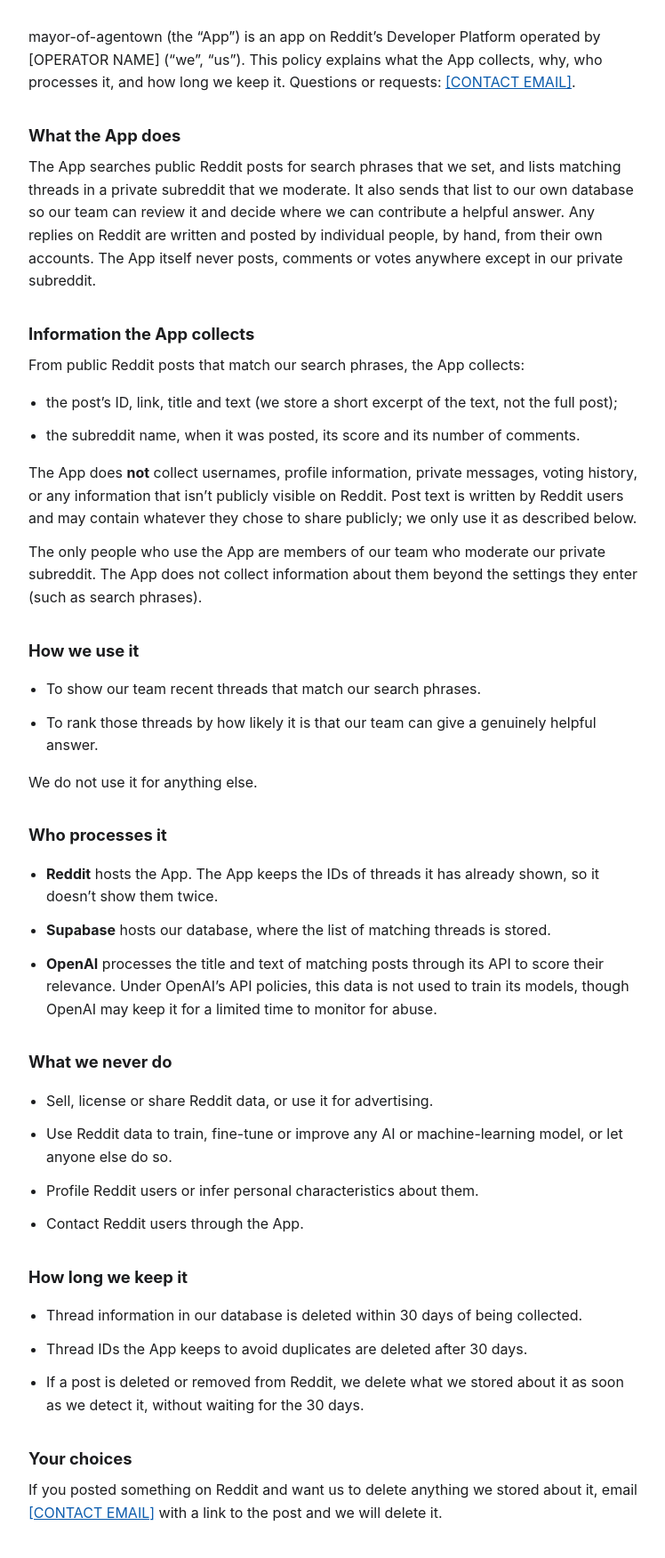
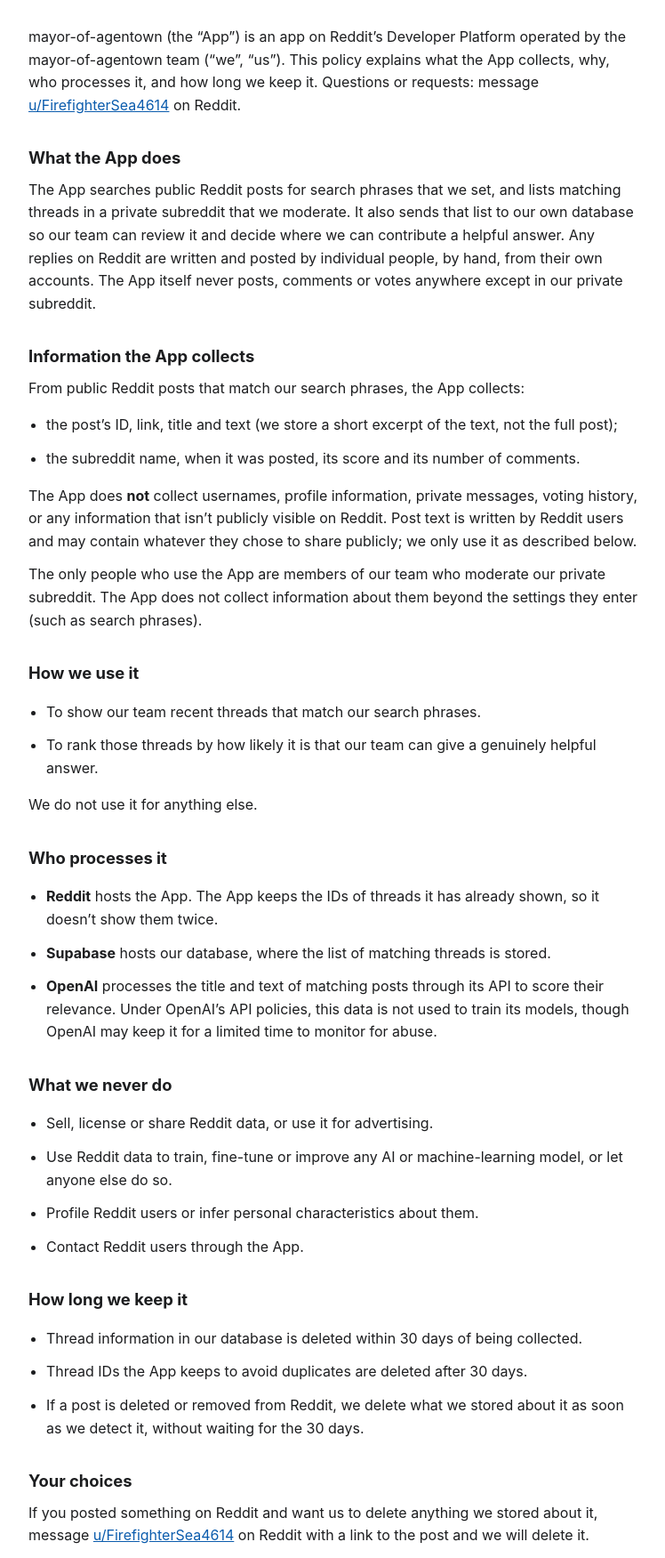
Before and after one commit to dnl3246/mayor-of-agentown, a plain HTML site: page privacy.html in a window 1280 px wide. Shown: the part 119-1870 px from the top of the page at 89% size, without its empty margins (264-1012 px from the left). Drawn offline with Linux system fonts and the light colour scheme.

Commit message:
Use team name and Reddit contact instead of placeholders
Co-Authored-By: Claude Opus 5.5 <noreply@anthropic.com>

```diff
--- a/privacy.html
+++ b/privacy.html
@@ -11,7 +11,7 @@
   <h1>Privacy Policy</h1>
   <p class="meta">mayor-of-agentown · Effective November 16, 2026</p>
 
-  <p>mayor-of-agentown (the “App”) is an app on Reddit’s Developer Platform operated by [OPERATOR NAME] (“we”, “us”). This policy explains what the App collects, why, who processes it, and how long we keep it. Questions or requests: <a href="mailto:[CONTACT EMAIL]">[CONTACT EMAIL]</a>.</p>
+  <p>mayor-of-agentown (the “App”) is an app on Reddit’s Developer Platform operated by the mayor-of-agentown team (“we”, “us”). This policy explains what the App collects, why, who processes it, and how long we keep it. Questions or requests: message <a href="https://www.reddit.com/message/compose/?to=FirefighterSea4614">u/FirefighterSea4614</a> on Reddit.</p>
 
   <h2>What the App does</h2>
   <p>The App searches public Reddit posts for search phrases that we set, and lists matching threads in a private subreddit that we moderate. It also sends that list to our own database so our team can review it and decide where we can contribute a helpful answer. Any replies on Reddit are written and posted by individual people, by hand, from their own accounts. The App itself never posts, comments or votes anywhere except in our private subreddit.</p>
@@ -55,7 +55,7 @@
   </ul>
 
   <h2>Your choices</h2>
-  <p>If you posted something on Reddit and want us to delete anything we stored about it, email <a href="mailto:[CONTACT EMAIL]">[CONTACT EMAIL]</a> with a link to the post and we will delete it.</p>
+  <p>If you posted something on Reddit and want us to delete anything we stored about it, message <a href="https://www.reddit.com/message/compose/?to=FirefighterSea4614">u/FirefighterSea4614</a> on Reddit with a link to the post and we will delete it.</p>
 
   <h2>Security</h2>
   <p>Access to stored data is limited to our team. Our database is protected by access controls and is not publicly readable.</p>
```
Also changed, not shown: index.html (+2 -2 lines), terms.html (+1 -1 lines).
